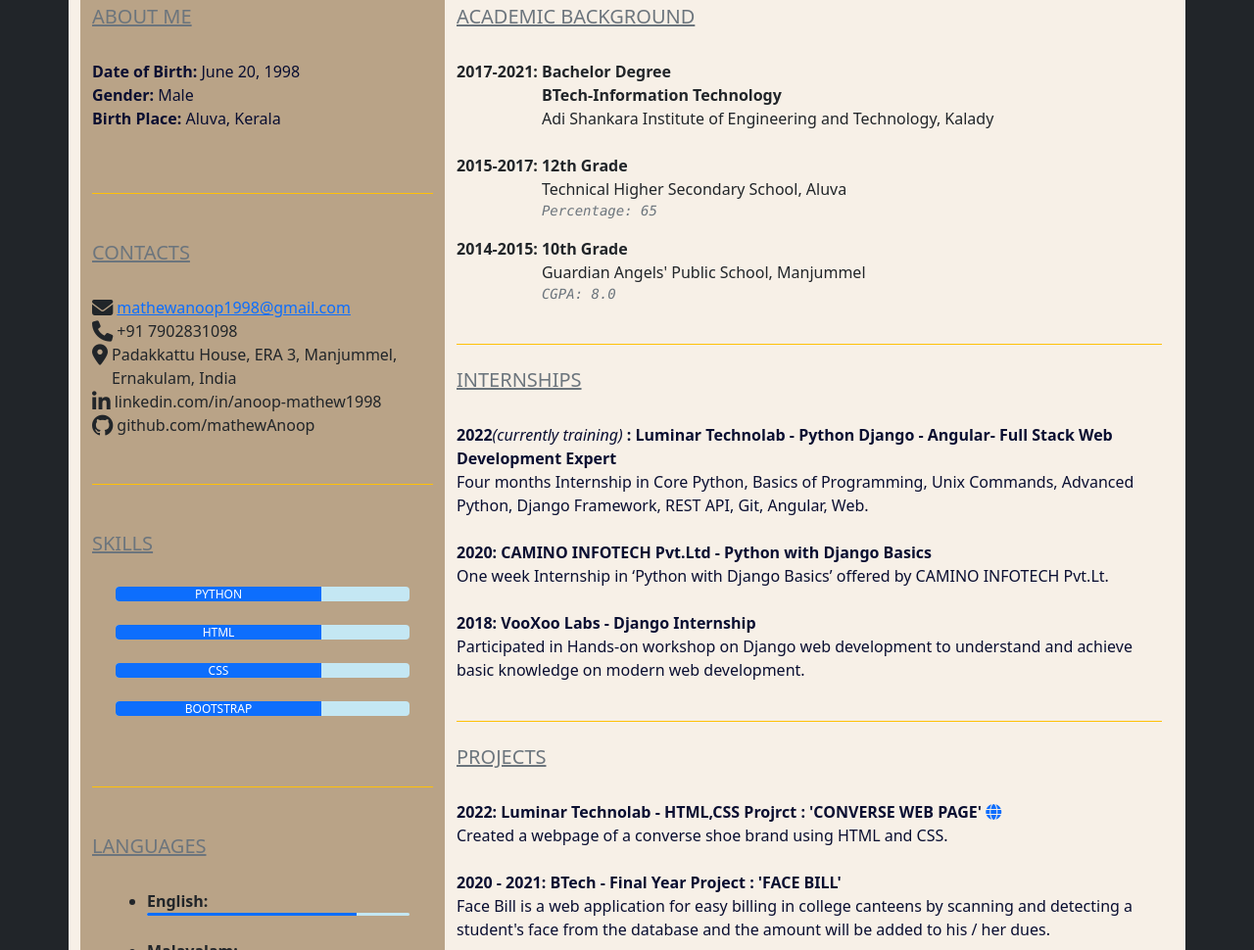
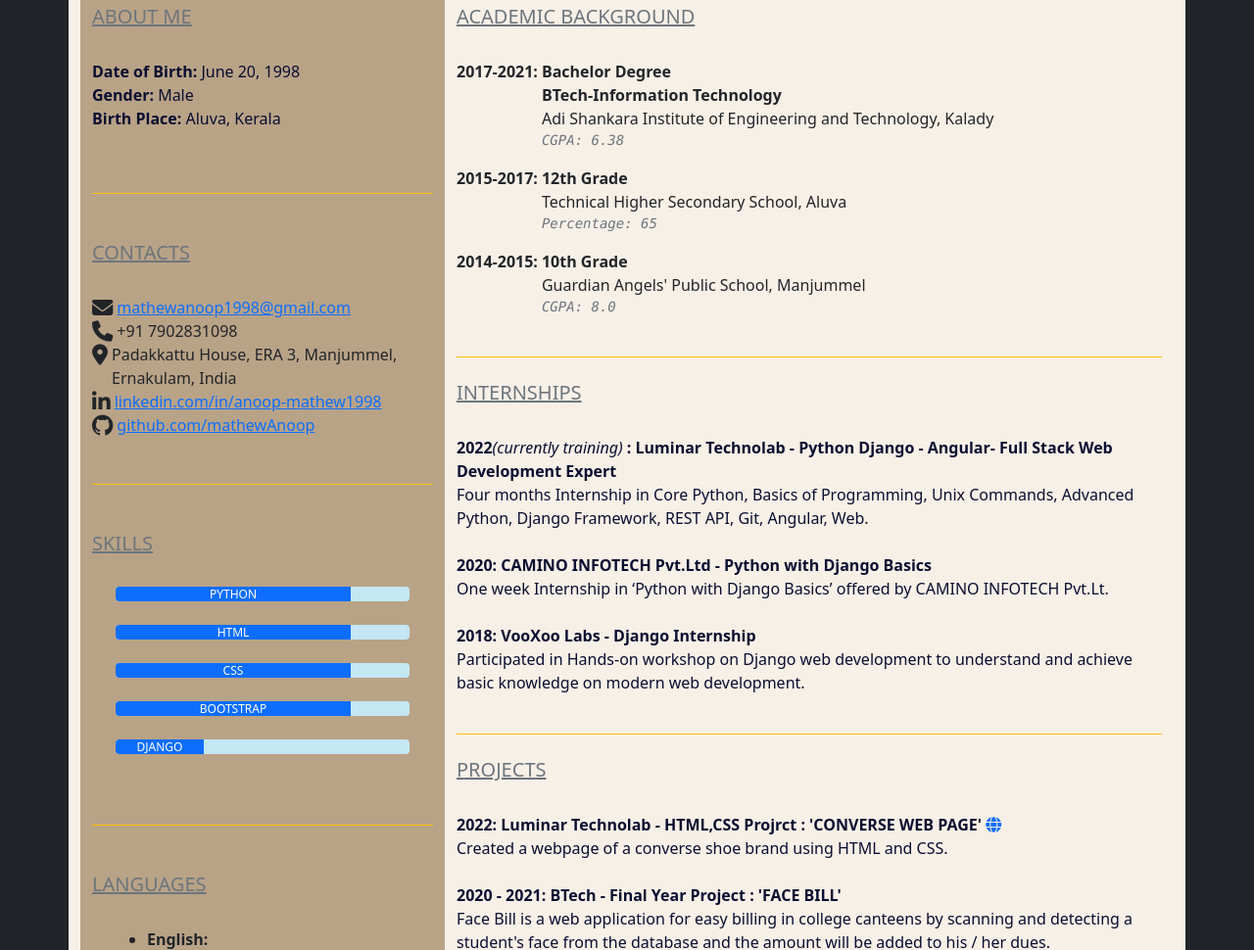
Before and after one commit to mathewAnoop/ResumeWeb, a plain HTML site: page index.html in a window 1280 px wide. Shown: the part 368-1338 px from the top of the page at 98% size. Drawn offline with nearby package versions, Linux system fonts and the light colour scheme.

Commit message:
newchange1

```diff
--- a/index.html
+++ b/index.html
@@ -81,13 +81,15 @@
                         </div>
                         <div class="flex-container">
                             <div class="box text-dark"><b><i class="fa-brands fa-linkedin fa-lg"> </i></b></div>
-                            <div class="box text-dark ms-1">linkedin.com/in/anoop-mathew1998
+                            <div class="box text-dark ms-1"><a
+                                href="https://www.linkedin.com/in/anoop-mathew1998/">linkedin.com/in/anoop-mathew1998</a>
 
                             </div>
                         </div>
                         <div class="flex-container">
                             <div class="box text-dark"><b><i class="bi bi-github fa-lg"> </i></b></div>
-                            <div class="box text-dark ms-1">github.com/mathewAnoop
+                            <div class="box text-dark ms-1"><a
+                                href="https://github.com/mathewAnoop">github.com/mathewAnoop</a>
 
                             </div>
                         </div>
@@ -100,23 +102,28 @@
                         <div class="container">
                             <div class="progress mb-4 " style="height:15px; background-color: rgb(196, 231, 243);">
                                 <div class="progress-bar bg-primary text-left pl-2" role="progressbar"
-                                    style="width: 70%" aria-valuenow="60" aria-valuemin="0" aria-valuemax="100">PYTHON
+                                    style="width: 80%" aria-valuenow="60" aria-valuemin="0" aria-valuemax="100">PYTHON
                                 </div>
                             </div>
                             <div class="progress mb-4" style="height:15px; background-color: rgb(196, 231, 243);">
                                 <div class="progress-bar bg-primary text-left pl-2" role="progressbar"
-                                    style="width: 70%" aria-valuenow="60" aria-valuemin="0" aria-valuemax="100">HTML
+                                    style="width: 80%" aria-valuenow="60" aria-valuemin="0" aria-valuemax="100">HTML
                                 </div>
                             </div>
                             <div class="progress mb-4" style="height:15px; background-color: rgb(196, 231, 243);">
                                 <div class="progress-bar bg-primary text-left pl-2" role="progressbar"
-                                    style="width: 70%" aria-valuenow="50" aria-valuemin="0" aria-valuemax="100">CSS
+                                    style="width: 80%" aria-valuenow="50" aria-valuemin="0" aria-valuemax="100">CSS
                                 </div>
                             </div>
                             <div class="progress mb-4" style="height:15px; background-color: rgb(196, 231, 243);">
                                 <div class="progress-bar bg-primary text-left pl-2" role="progressbar"
-                                    style="width: 70%" aria-valuenow="40" aria-valuemin="0" aria-valuemax="100">
+                                    style="width: 80%" aria-valuenow="40" aria-valuemin="0" aria-valuemax="100">
                                     BOOTSTRAP</div>
+                            </div>
+                            <div class="progress mb-4 " style="height:15px; background-color: rgb(196, 231, 243);">
+                                <div class="progress-bar bg-primary text-left pl-2" role="progressbar"
+                                    style="width: 30%" aria-valuenow="60" aria-valuemin="0" aria-valuemax="100">DJANGO
+                                </div>
                             </div>
                         </div>
                     </div><br><br>
@@ -196,8 +203,10 @@
                             <div class="box text-dark ms-1"><b>Bachelor Degree<br>BTech-Information
                                     Technology</b><br>Adi Shankara
                                 Institute of
-                                Engineering and Technology, Kalady</div>
-                        </div><br>
+                                Engineering and Technology, Kalady
+                                <pre class="text-secondary"><i>CGPA: 6.38</i></pre>
+                            </div>
+                        </div>
 
                         <div class="flex-container">
                             <div class="box text-dark"><b>2015-2017:</b></div>
```
